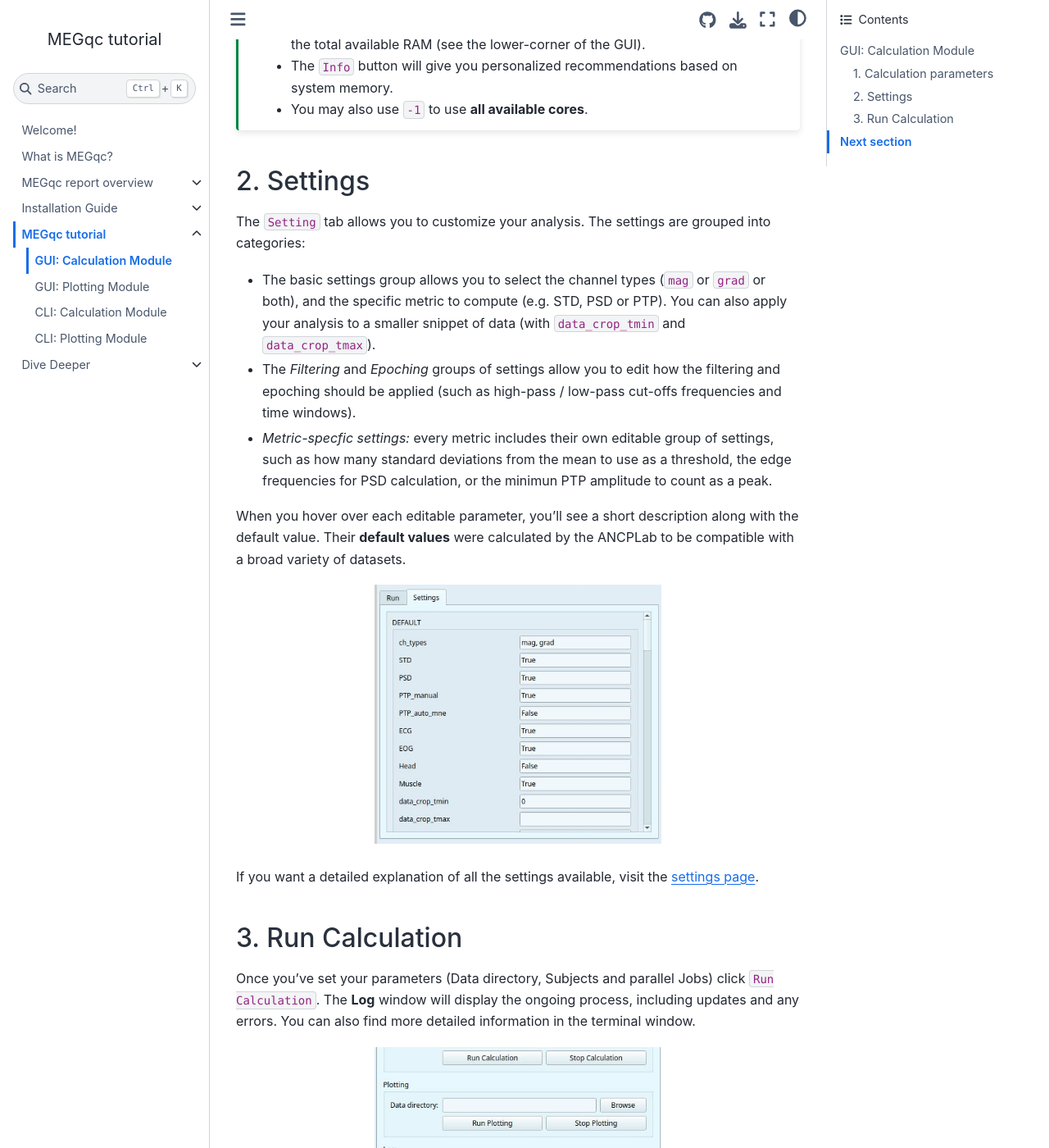
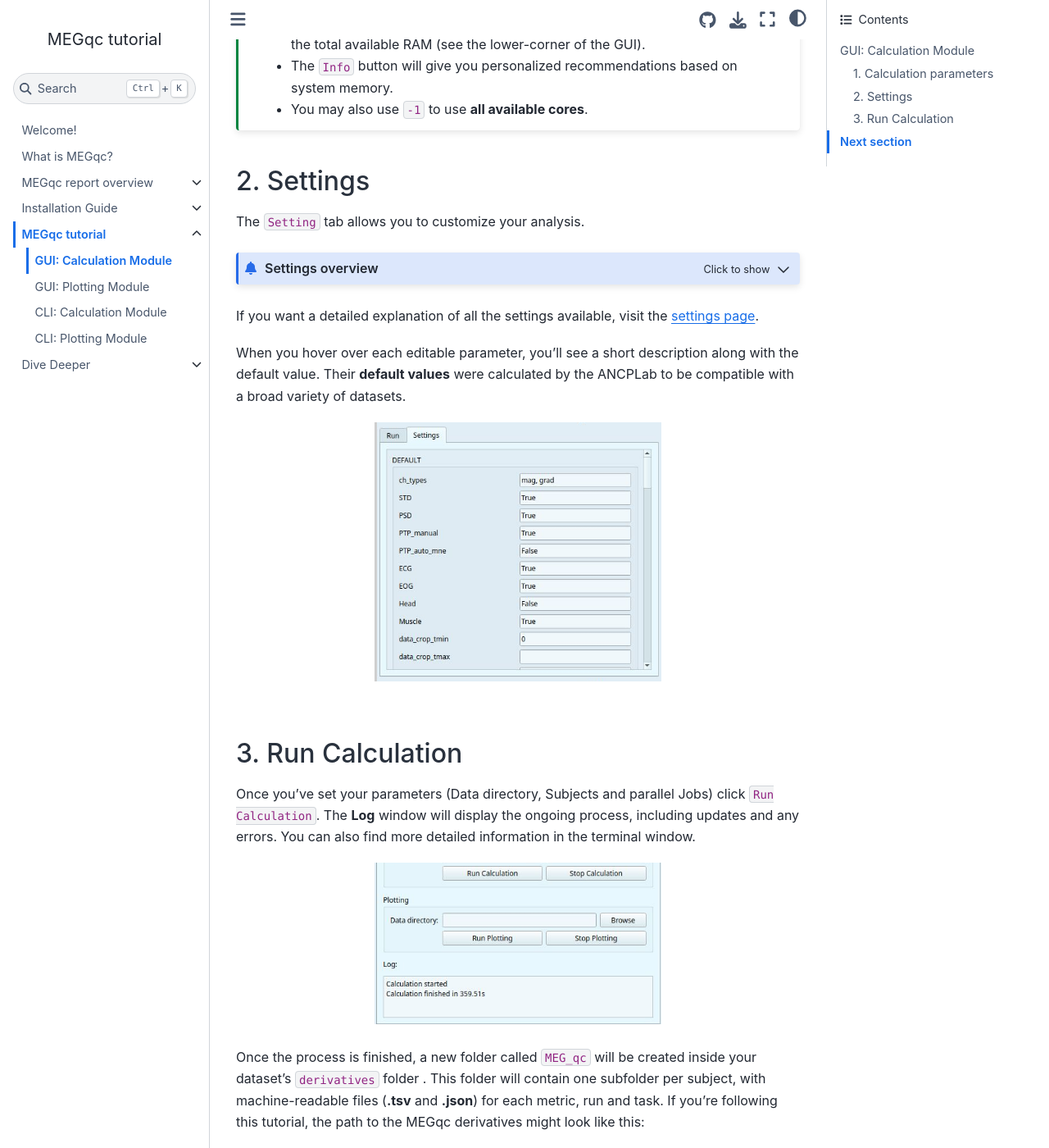
Before and after one commit to ANCPLabOldenburg/megqc_documentation, a Jupyter Book: the page built from tutorial/calc_gui.md, in a window 1280 px wide and 1400 px high, scrolled down 1373 px. Shown: the whole window at 82% size. Built offline with Jupyter Book 1.0.4 settings and Sphinx 7.4.7 and the Sphinx Book theme 1.1.4, drawn with Linux system fonts in a browser that asks for light colours; some of the changed lines change nothing that is shown.

Commit message:
Update calc_gui.md

````diff
--- a/tutorial/calc_gui.md
+++ b/tutorial/calc_gui.md
@@ -31,20 +31,26 @@
 ```
 
 ## 2. Settings
-The `Setting` tab allows you to customize your analysis. The settings are grouped into categories:
+The `Setting` tab allows you to customize your analysis.
+
+
+```{admonition} Settings overview
+:class: dropdown
+
+The settings are grouped into categories:
 
 * The basic settings group allows you to select the channel types (`mag` or `grad` or both), and the specific metric to compute (e.g. STD, PSD or PTP). You can also apply your analysis to a smaller snippet of data (with `data_crop_tmin` and `data_crop_tmax`).
 * The *Filtering* and *Epoching* groups of settings allow you to edit how the filtering and epoching should be applied (such as high-pass / low-pass cut-offs frequencies and time windows).
 * *Metric-specfic settings:* every metric includes their own editable group of settings, such as how many standard deviations from the mean to use as a threshold, the edge frequencies for PSD calculation, or the minimun PTP amplitude to count as a peak.
 
+```
+If you want a detailed explanation of all the settings available, visit the [settings page](../extra/settings).
+
 When you hover over each editable parameter, you'll see a short description along with the default value. Their **default values** were calculated by the ANCPLab to be compatible with a broad variety of datasets.
 
 <img src="../static/mini/minimegqc_settings.png" alt="settings-gui" width="350px" align="center">
 
-
 <br>
-
-If you want a detailed explanation of all the settings available, visit the [settings page](../extra/settings).
 
 ## 3. Run Calculation
 Once you've set your parameters (Data directory, Subjects and parallel Jobs) click `Run Calculation`. The **Log** window will display the ongoing process, including updates and any errors. You can also find more detailed information in the terminal window.
````
